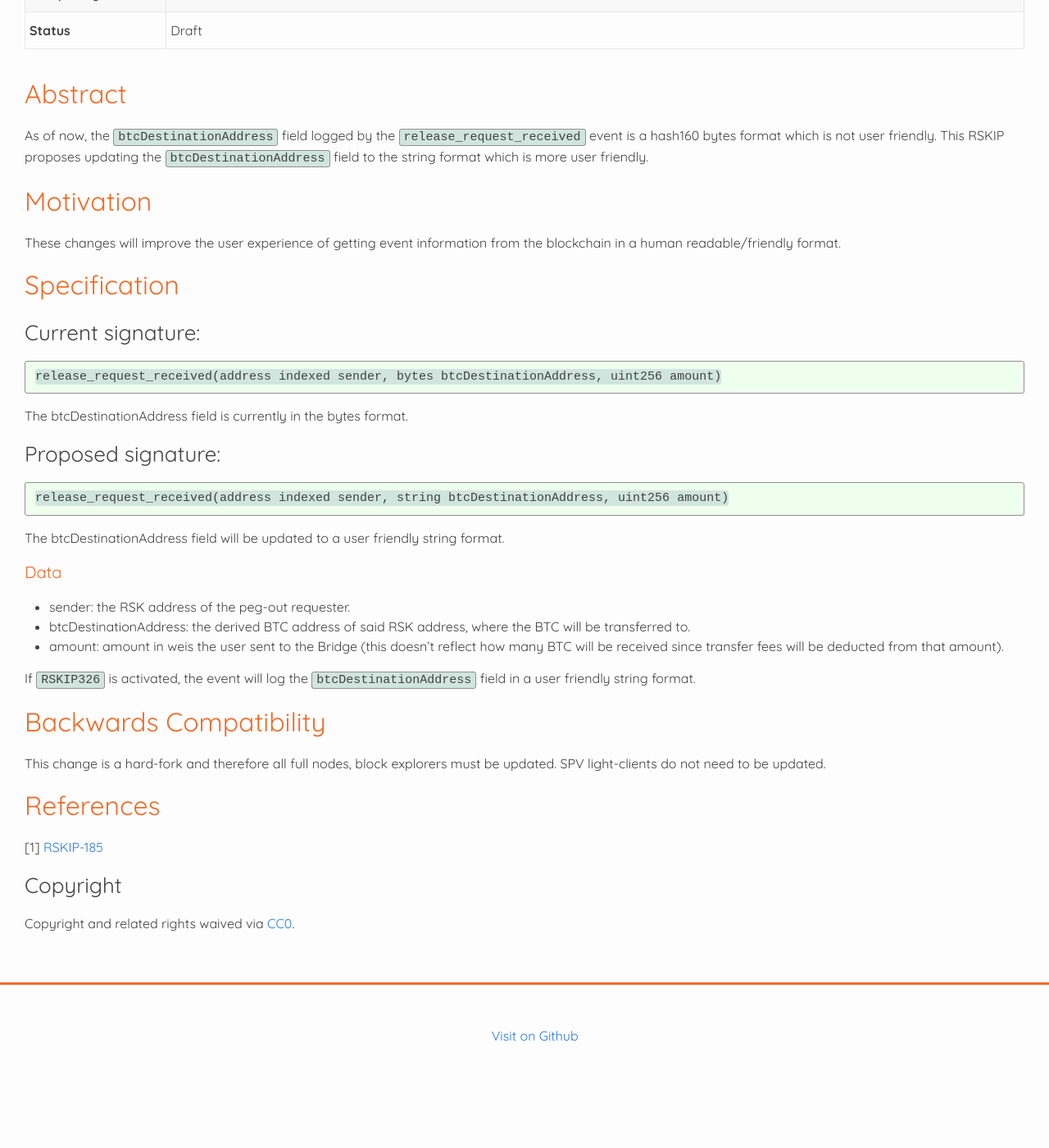
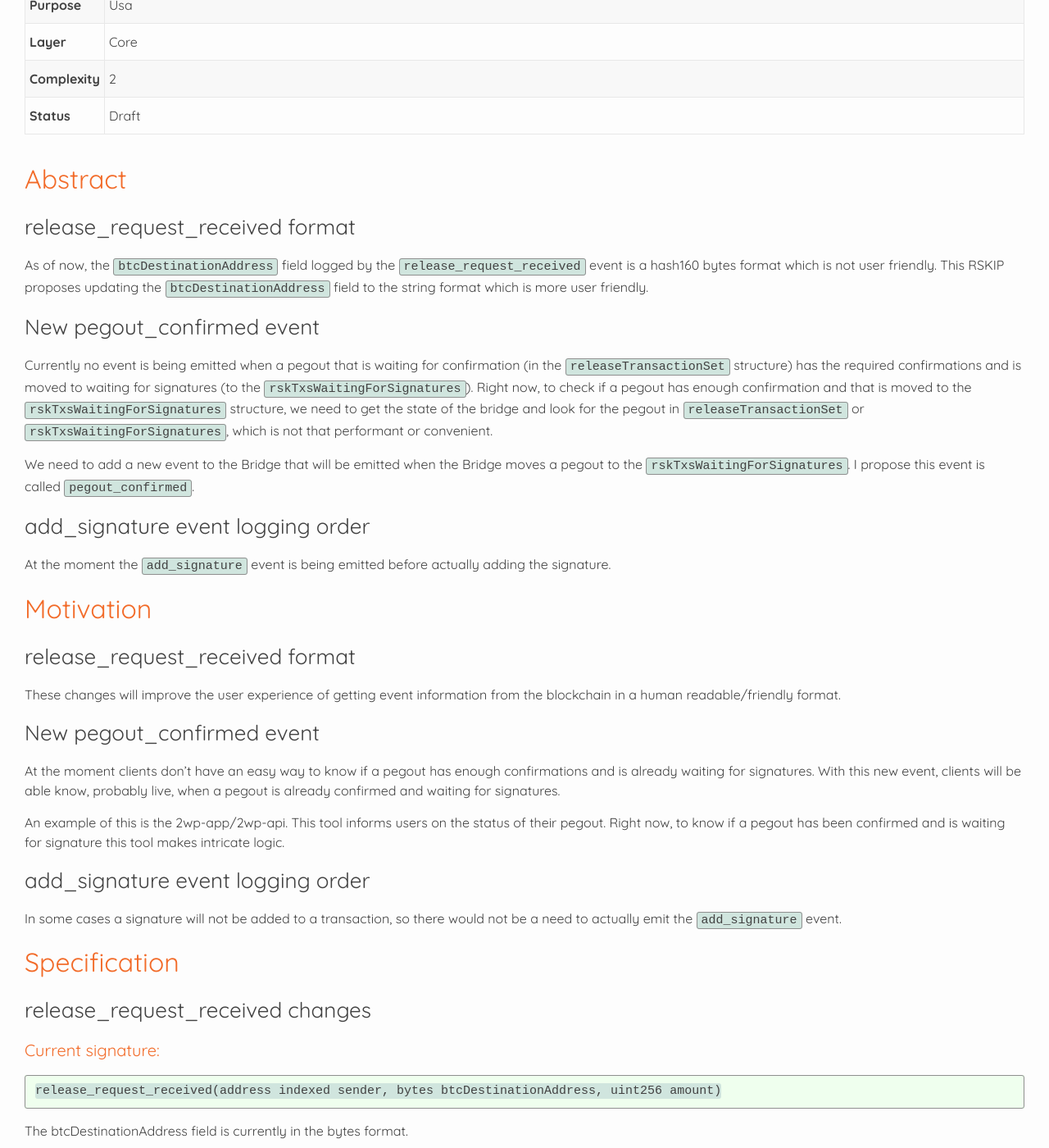
Before and after one commit to rsksmart/RSKIPs, a Jekyll site: the page built from IPs/RSKIP326.md, in a window 1280 px wide and 1400 px high, scrolled down 615 px. Shown: the whole window at 82% size. Built offline with Jekyll 4.4.1, drawn with Linux system fonts in a browser that asks for light colours; our own code applies the rules of GitHub Pages for plain Markdown files; before the commit the page ends 1930 px from its top, so only the background shows below that; some of the changed text lies outside the part shown.

Commit message:
Merges RSKIP346 to RSKIP326

````diff
--- a/IPs/RSKIP326.md
+++ b/IPs/RSKIP326.md
@@ -1,26 +1,53 @@
-# Change btcDestinationAddress format in `release_request_received` event
+# Change btcDestinationAddress format to string in `release_request_received` event, create new `pegout_confirmed` event, emit `add_signature` when a tx is actually signed.
 
 |RSKIP          |326           |
 | :------------ |:-------------|
-|**Title**      |Change btcDestinationAddress format in `release_request_received` event |
+|**Title**      |Change btcDestinationAddress format to string in `release_request_received` event, create new `pegout_confirmed` event, emit `add_signature` when a tx is actually signed. |
 |**Created**    |21-JUNE-22 |
-|**Author**     |KI |
+|**Author**     |KI & JT |
 |**Purpose**    |Usa |
 |**Layer**      |Core |
-|**Complexity** |1 |
+|**Complexity** |2 |
 |**Status**     |Draft |
 
 ## Abstract
 
+### release_request_received format
+
 As of now, the `btcDestinationAddress` field logged by the `release_request_received` event is a hash160 bytes format which is not user friendly. This RSKIP proposes updating the `btcDestinationAddress` field to the string format which is more user friendly.
 
+### New pegout_confirmed event
+
+Currently no event is being emitted when a pegout that is waiting for confirmation (in the `releaseTransactionSet` structure) has the required confirmations and is moved to waiting for signatures (to the `rskTxsWaitingForSignatures`).
+Right now, to check if a pegout has enough confirmation and that is moved to the `rskTxsWaitingForSignatures` structure, we need to get the state of the bridge and look for the pegout in `releaseTransactionSet` or `rskTxsWaitingForSignatures`, which is not that performant or convenient.
+
+We need to add a new event to the Bridge that will be emitted when the Bridge moves a pegout to the `rskTxsWaitingForSignatures`.
+I propose this event is called `pegout_confirmed`.
+
+### add_signature event logging order
+
+At the moment the `add_signature` event is being emitted before actually adding the signature.
 ## Motivation
+
+### release_request_received format
 
 These changes will improve the user experience of getting event information from the blockchain in a human readable/friendly format.
 
+### New pegout_confirmed event
+
+At the moment clients don't have an easy way to know if a pegout has enough confirmations and is already waiting for signatures. With this new event, clients will be able know, probably live, when a pegout is already confirmed and waiting for signatures.
+
+An example of this is the 2wp-app/2wp-api. This tool informs users on the status of their pegout. Right now, to know if a pegout has been confirmed and is waiting for signature this tool makes intricate logic.
+
+### add_signature event logging order
+
+In some cases a signature will not be added to a transaction, so there would not be a need to actually emit the `add_signature` event.
+
 ## Specification
 
-### Current signature:
+### release_request_received changes
+
+#### Current signature:
 
 ```
 release_request_received(address indexed sender, bytes btcDestinationAddress, uint256 amount)
@@ -28,7 +55,7 @@ release_request_received(address indexed sender, bytes btcDestinationAddress, ui
 
 The btcDestinationAddress field is currently in the bytes format.
 
-### Proposed signature:
+#### Proposed signature:
 
 ```
 release_request_received(address indexed sender, string btcDestinationAddress, uint256 amount)
@@ -36,13 +63,29 @@ release_request_received(address indexed sender, string btcDestinationAddress, u
 
 The btcDestinationAddress field will be updated to a user friendly string format.
 
-#### Data
+##### Data
 
 - sender: the RSK address of the peg-out requester.
 - btcDestinationAddress: the derived BTC address of said RSK address, where the BTC will be transferred to.
 - amount: amount in weis the user sent to the Bridge (this doesn't reflect how many BTC will be received since transfer fees will be deducted from that amount).
 
 If `RSKIP326` is activated, the event will log the `btcDestinationAddress` field in a user friendly string format.
+
+### pegout_confirmed event signature and description
+
+This event will exist after the batch pegout consensus changes (HOP, RSKIP271).
+
+```
+pegout_confirmed(bytes32 indexed btcTxHash, uint pegoutCreationBlockNumber)
+```
+
+- `btcTxHash`: the hash of the Bitcoin transaction without signatures that was just confirmed
+- `pegoutCreationBlockNumber`: the block where the pegout transaction was created, this is just informational value and totally optional
+
+### add_signature event logging order
+
+At the end of the `BridgeSupport::addSignature` method, we can see that is calling `eventLogger.logAddSignature` before `BridgeSupport::processSigning`.
+So, I propose to remove the `eventLogger.logAddSignature` call from `BridgeSupport::addSignature` and use it inside `BridgeSupport::processSigning` when the signature is actually added to the btcTx.
 
 ## Backwards Compatibility
 
@@ -51,6 +94,7 @@ This change is a hard-fork and therefore all full nodes, block explorers must be
 ## References
 
 [1] [RSKIP-185](https://github.com/rsksmart/RSKIPs/blob/master/IPs/RSKIP185.md)
+[2] Other RSKIP https://github.com/rsksmart/RSKIPs/blob/master/IPs/RSKIP271.md
 
 ### Copyright
 
````
Also changed, not shown: IPs/RSKIP346.md (deleted, +0 -79 lines), README.md.
